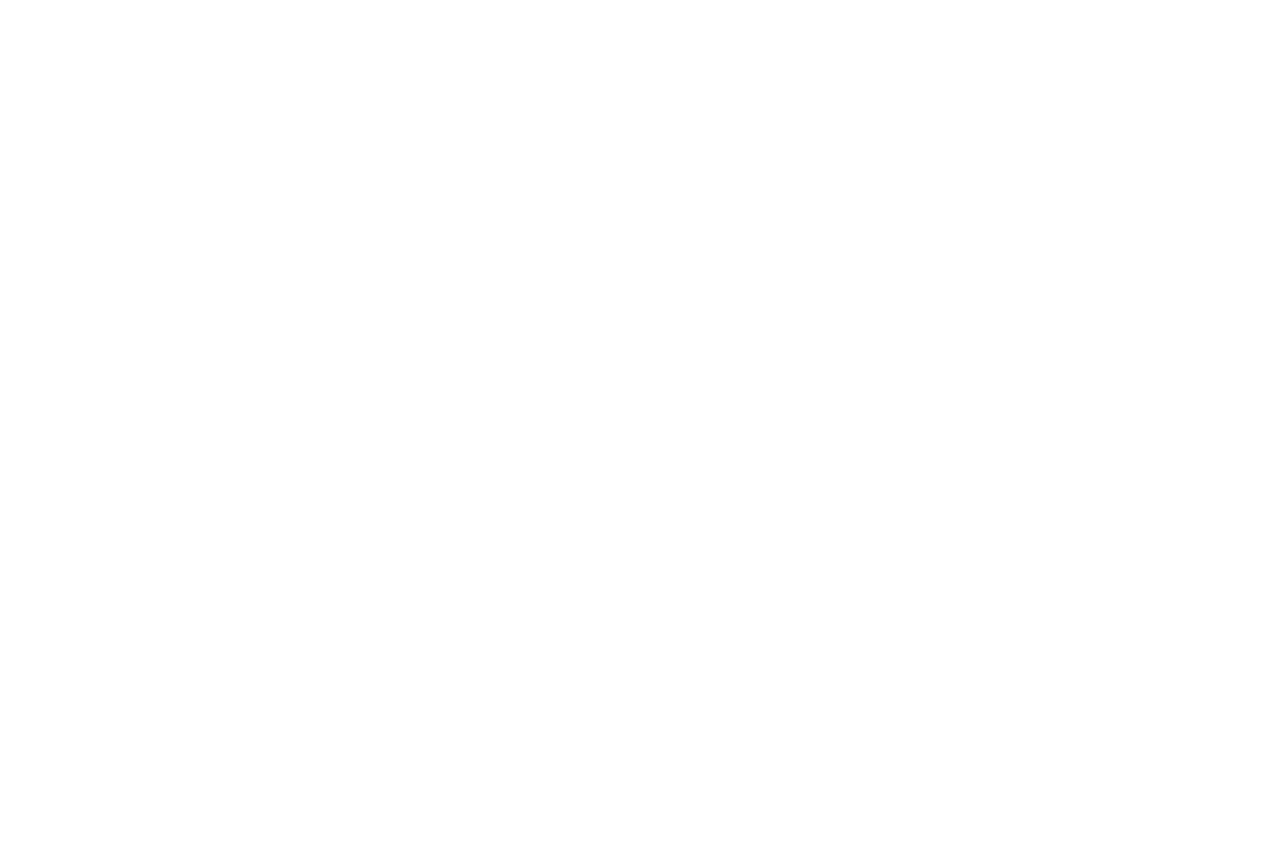
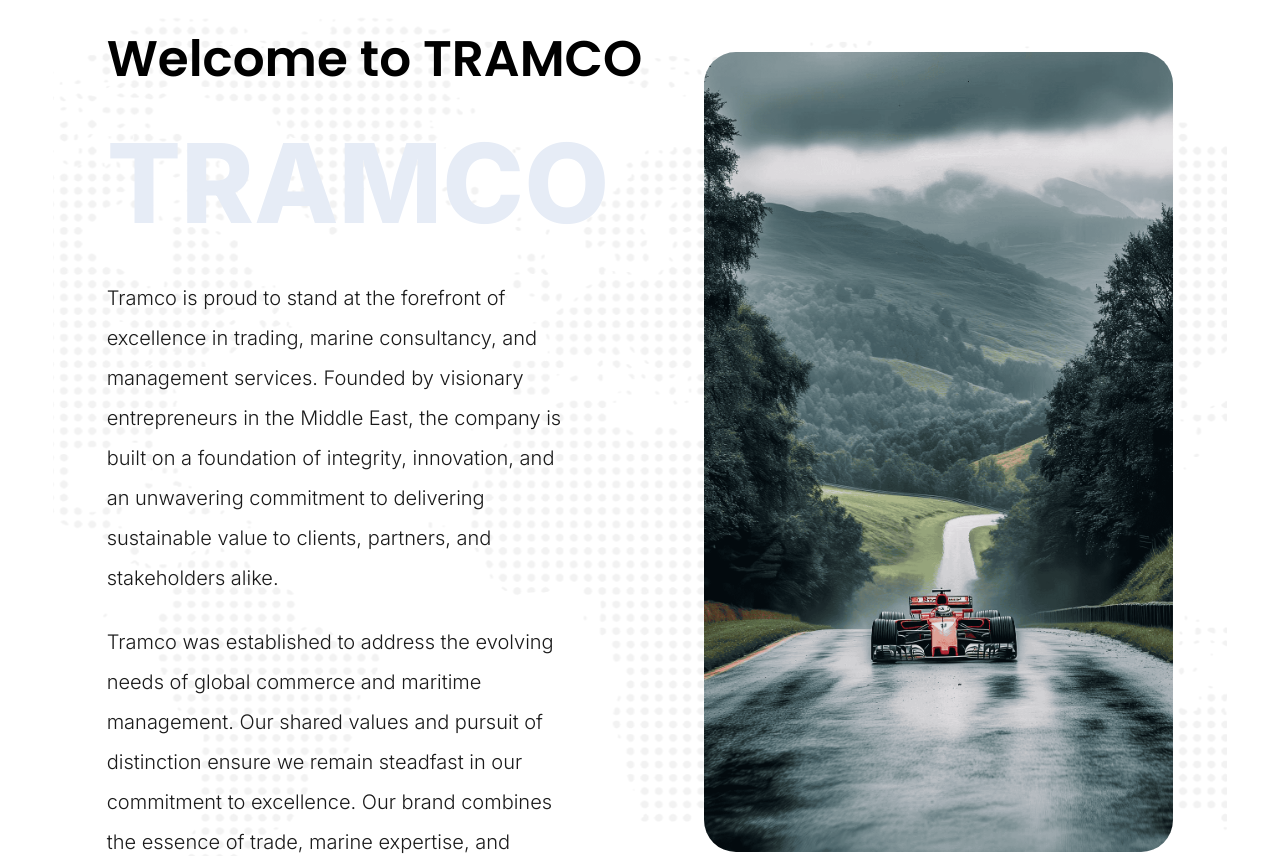
Before and after one commit to SaifuMak/tramco, a Next.js app in the folder tramco/: page / in a window 1280 px wide. Shown: the part 880-1736 px from the top of the page. Before the commit the page ends 800 px from the top, so only its background shows below. Built offline with nearby package versions, Linux system fonts and the light colour scheme.

Commit message:
welcome section

```diff
--- a/tramco/src/app/components/HeroSection.jsx
+++ b/tramco/src/app/components/HeroSection.jsx
@@ -10,7 +10,7 @@ function HeroSection() {
             {/* banner */}
             <div className=" lg:w-11/12 h-full  bg-center transform -scale-x-100  bg-cover bg-no-repeat mx-auto lg:rounded-[100px]  absolute inset-0" style={{ backgroundImage: "url('/image/home/banner1.png')" }}></div>
             <div className=" lg:w-11/12  lg:rounded-[100px] flex-center max-sm:items-start  mx-auto h-full  absolute inset-0 z-10  bg-gradient-to-r from-[#001835] via-[#001835]/30 to-transparent">
-                <div className="w-11/12 xl:p-10 md:p-5 h-full sm:h-9/12  flex flex-col sm:justify-between z-50">
+                <div className="w-11/12 p-4 xl:p-10 md:p-5 h-full sm:h-9/12  flex flex-col sm:justify-between z-50">
                     <div className=" w-full flex justify-between items-center">
                         <img src="/image/home/scoll-down.svg" alt="" className=" max-md:size-10 max-xl:size-16 shrink-0 object-contain" />
                         <img src="/image/home/iso.svg" alt="" className="  size-10 lg:size-20 xl:size-28  2xl:size-36   shrink-0 object-contain" />
--- /dev/null
+++ b/tramco/src/app/components/WelcomeSection.jsx
@@ -0,0 +1,55 @@
+import React from 'react'
+import { poppins } from '../fonts'
+
+function WelcomeSection() {
+    return (
+        <div className="w-full relative min-h-screen  2xl:mt-10  ">
+            {/* Background image */}
+            <div
+                className="absolute inset-0 bg-cover bg-no-repeat w-11/12 mx-auto bg-center opacity-5"
+                style={{ backgroundImage: "url('/image/home/map.png')" }}
+            ></div>
+
+            {/* Content */}
+            <div className="relative lg:w-10/12 w-11/12  max-lg:text-center  mx-auto grid grid-cols-1 md:grid-cols-2 lg:gap-x-20 md:gap-x-10 2xl:gap-x-44  xl:gap-x-32 lg:py-28  py-16  xl:py-32">
+
+
+                <div className=' space-y-6 xl:space-y-10'>
+                    <h2 className={`${poppins.className} text-4xl  lg:text-nowrap  md:text-[40px] xl:text-[50px] 2xl:text-[60px] font-semibold`}>
+                        Welcome to TRAMCO
+                    </h2>
+
+                    <h2 className={` 2xl:text-[150px] xl:text-[110px] lg:text-[90px] md:text-[70px] text-5xl  text-light-ash font-extrabold `}>
+                        TRAMCO
+                    </h2>
+                    <p className=" 2xl:text-2xl xl:text-xl md:text-lg mb-6 font-light leading-8 md:leading-9 xl:leading-10  2xl:leading-11  text-brand-black ">
+                        Tramco is proud to stand at the forefront of excellence in trading, marine consultancy,
+                        and management services. Founded by visionary entrepreneurs in the Middle East,
+                        the company is built on a foundation of integrity, innovation, and an unwavering
+                        commitment to delivering sustainable value to clients, partners, and stakeholders alike.
+                    </p>
+
+
+                    <p className="2xl:text-2xl xl:text-xl md:text-lg mb-6 font-light leading-8 md:leading-9 xl:leading-10  2xl:leading-11 text-brand-black ">
+                        Tramco was established to address the evolving needs of global commerce and maritime management.
+                        Our shared values and pursuit of distinction ensure we remain steadfast in our commitment to excellence.
+                        Our brand combines the essence of trade, marine expertise, and management solutions.
+                    </p>
+                </div>
+
+                <div className='mt-5   w-full h-[80vh] xl:h-screen '>
+                    <img
+                        src="/image/home/car.png"
+                        alt="Side visual"
+                        className="  w-full h-full  object-cover rounded-4xl "
+                    />
+                </div>
+            </div>
+        </div>
+
+
+
+    )
+}
+
+export default WelcomeSection
--- a/tramco/src/app/globals.css
+++ b/tramco/src/app/globals.css
@@ -25,5 +25,11 @@ body {
 
 @theme {
   --color-brand-blue: #E6ECF6;
+  --color-brand-ash: #3B3B3B;
+  --color-light-ash: #E6ECF6;
+  --color-brand-black: #1B1B1B;
+
+
+
 
 }
--- a/tramco/src/app/page.js
+++ b/tramco/src/app/page.js
@@ -1,13 +1,14 @@
 import Image from "next/image";
 import Navbar from "./components/Navbar";
 import HeroSection from "./components/HeroSection";
-
+import WelcomeSection from "./components/WelcomeSection";
 
 export default function Home() {
   return (
     <>
     <Navbar/>
     <HeroSection />
+    <WelcomeSection/>
     </>
   );
 }
```
Also changed, not shown: tramco/public/image/home/car.png (added), tramco/public/image/home/map.png (added).
